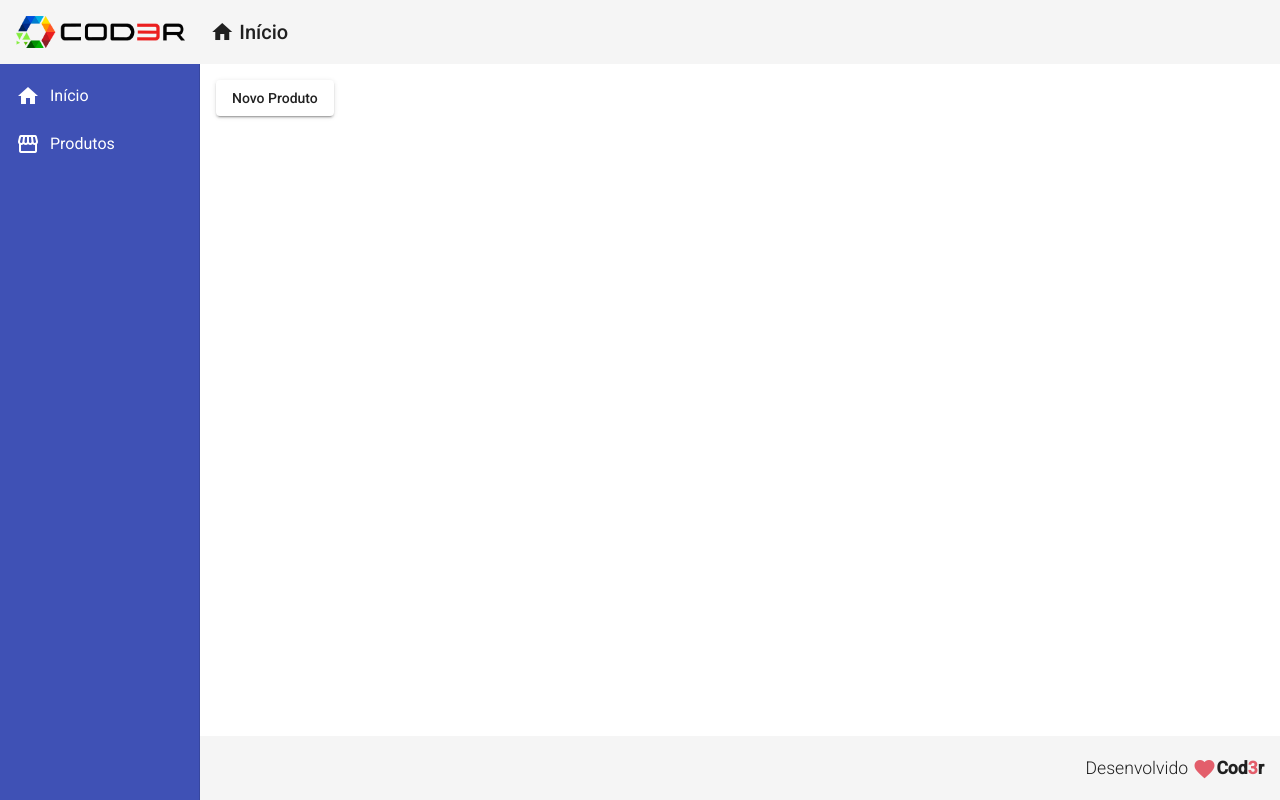
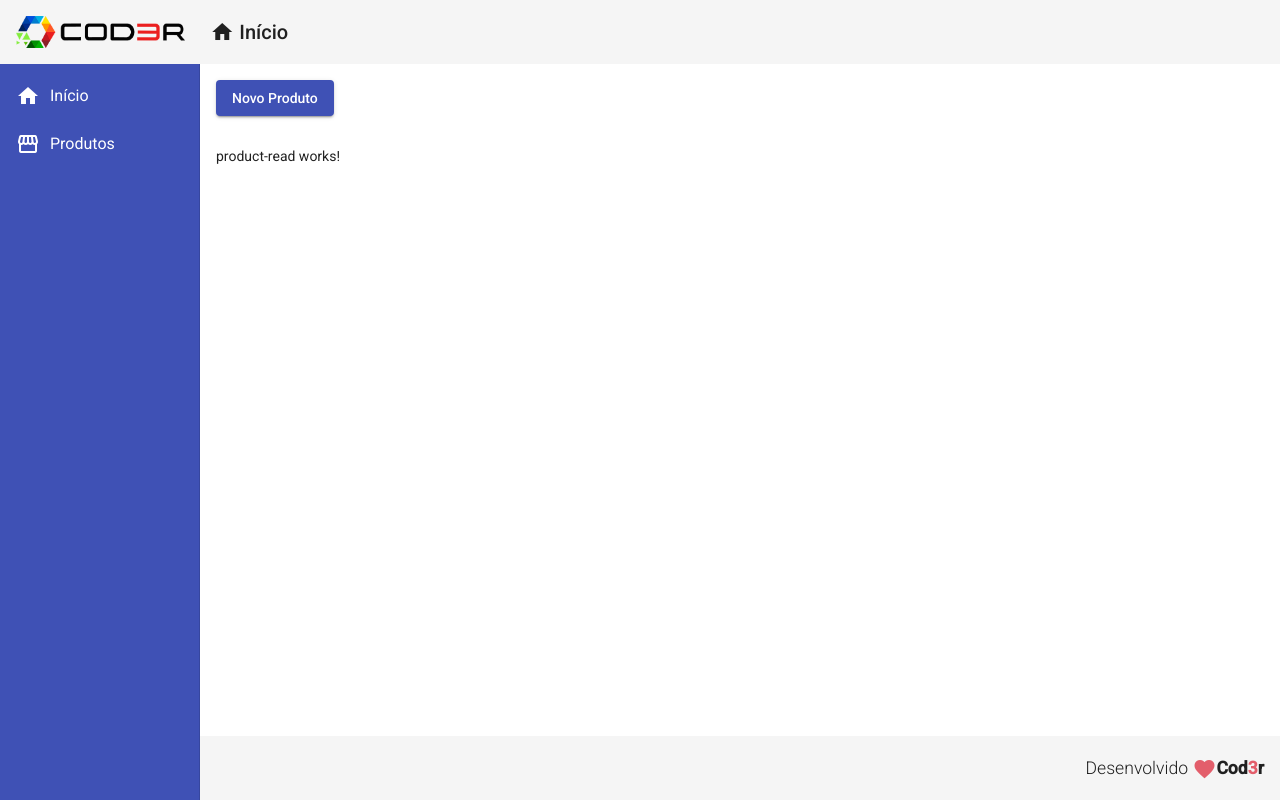
Before and after one commit to IagoMesquita/angular-coder, an Angular app: page /products in a window 1280 px wide. Built offline with nearby package versions, Linux system fonts and the light colour scheme.

Commit message:
feat: add Product read component

```diff
--- a/src/app/app.module.ts
+++ b/src/app/app.module.ts
@@ -26,6 +26,7 @@ import { MatSnackBarModule } from '@angular/material/snack-bar';
 import { FormsModule } from '@angular/forms';
 import { MatFormFieldModule } from '@angular/material/form-field';
 import { MatInputModule } from '@angular/material/input';
+import { ProductReadComponent } from './components/product/product-read/product-read.component';
 
 
 
@@ -41,7 +42,8 @@ import { MatInputModule } from '@angular/material/input';
     NavComponent,
     HomeComponent,
     ProductCrudComponent,
-    ProductCreateComponent
+    ProductCreateComponent,
+    ProductReadComponent
   ],
   imports: [
     BrowserModule,
--- /dev/null
+++ b/src/app/components/product/product-read/product-read.component.html
@@ -0,0 +1 @@
+<p>product-read works!</p>
--- /dev/null
+++ b/src/app/components/product/product-read/product-read.component.ts
@@ -0,0 +1,15 @@
+import { Component, OnInit } from '@angular/core';
+
+@Component({
+  selector: 'app-product-read',
+  templateUrl: './product-read.component.html',
+  styleUrls: ['./product-read.component.css']
+})
+export class ProductReadComponent implements OnInit {
+
+  constructor() { }
+
+  ngOnInit(): void {
+  }
+
+}
--- a/src/app/views/product-crud/product-crud.component.css
+++ b/src/app/views/product-crud/product-crud.component.css
@@ -0,0 +1,3 @@
+button {
+  margin-bottom: 30px;
+}
--- a/src/app/views/product-crud/product-crud.component.html
+++ b/src/app/views/product-crud/product-crud.component.html
@@ -1,3 +1,5 @@
-<button mat-raised-button (click)="navigateToProductCreate()">
+<button mat-raised-button (click)="navigateToProductCreate()" color="primary">
   Novo Produto
 </button>
+
+<app-product-read></app-product-read>
```
Also changed, not shown: src/app/components/product/product-read/product-read.component.css (added).
